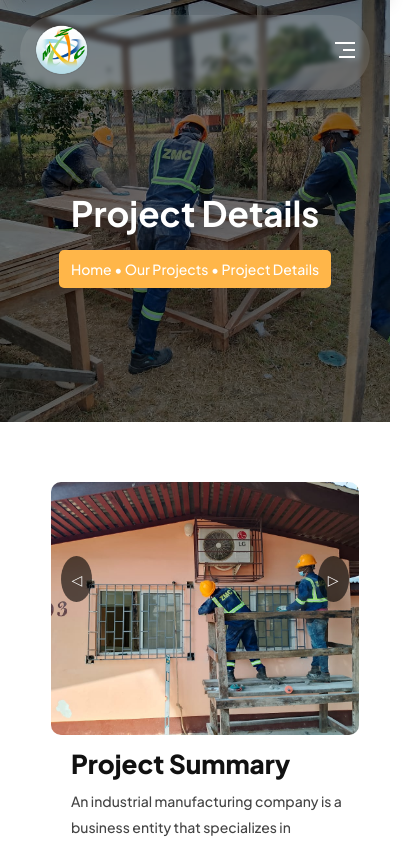
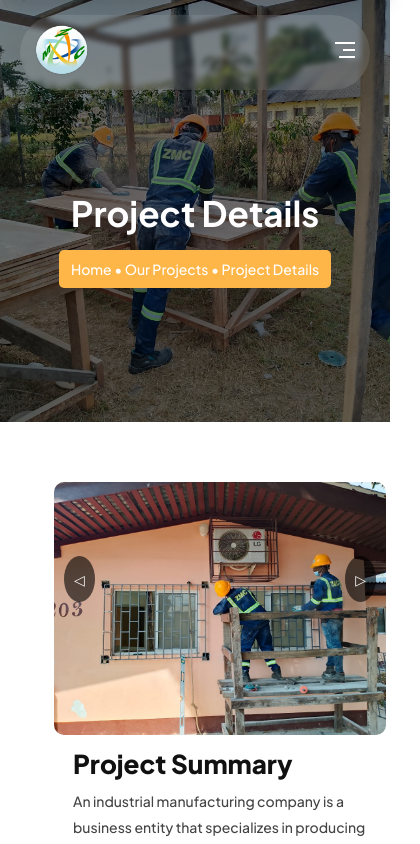
Before and after one commit to Stephenparteh/coppp, a plain HTML site: page pages/project_detail.html in a window 390 px wide. Shown: the top 844 px of the page, 420 px wide, since content can reach past the window. Drawn offline with Linux system fonts and the light colour scheme; no server answers; a script that the page names is missing; files whose address does not match are found by name.

Commit message:
initialcommit

```diff
--- a/assets/css/project_detail.css
+++ b/assets/css/project_detail.css
@@ -170,6 +170,8 @@
 
   .mainn {
     margin-left: 20px;
+    min-width: 400px;
+    width: 100%;
     /* padding-left: 40px; */
     /* background-color: blue; */
   }
```
